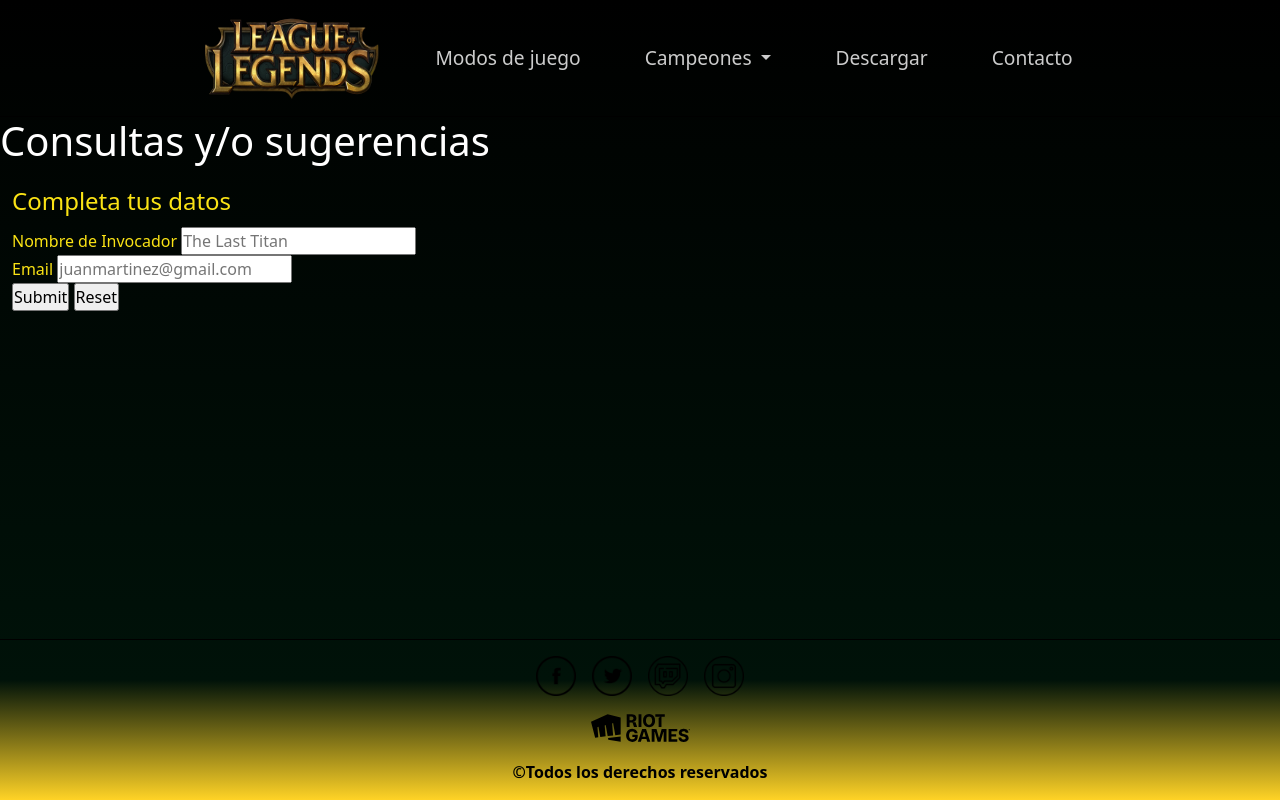
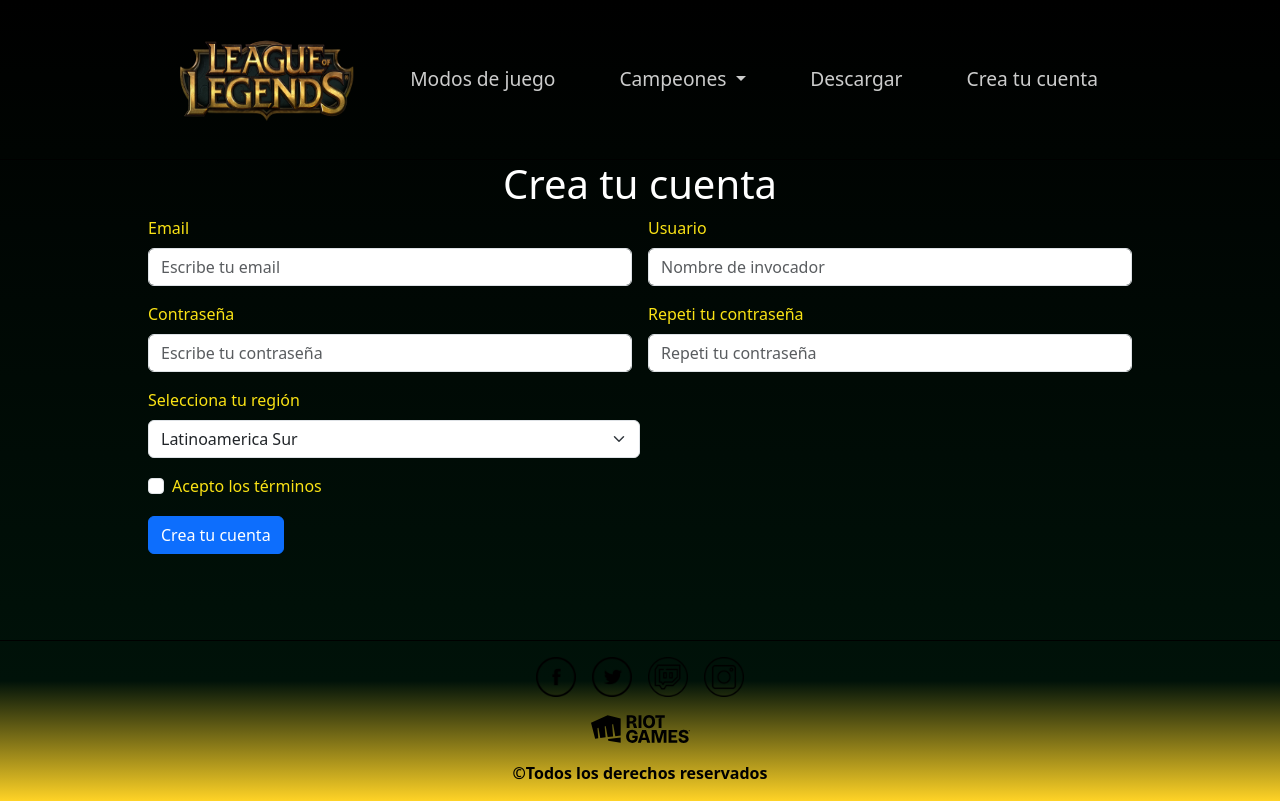
Before and after one commit to germansilva2809/Entrega-ProyectoFinal-GermanSilva, a plain HTML site: page pages/creatucuenta.html in a window 1280 px wide. Drawn offline with nearby package versions, Linux system fonts and the light colour scheme.

Commit message:
proyecto final

```diff
--- a/css/main.css
+++ b/css/main.css
@@ -16,7 +16,8 @@
 header {
   width: 100%;
   color: white;
-  border-bottom: 1px solid black; }
+  border-bottom: 1px solid black;
+  min-height: 20vh; }
   header nav {
     max-width: 1000px; }
     header nav div div .navbar-nav .nav-link.show {
@@ -51,6 +52,9 @@
     align-items: center; }
     header nav div div ul {
       gap: 3rem; } }
+
+main {
+  min-height: 60vh; }
 
 .main-index {
   width: 100%;
@@ -204,30 +208,44 @@
   right: 20px;
   width: 40px; }
 
+.container {
+  display: flex;
+  flex-direction: row;
+  justify-content: center;
+  align-items: flex-start; }
+
 form {
   color: #fae315;
-  margin: 2px;
-  padding: 10px; }
+  margin: 0;
+  padding: 0px;
+  max-width: 1000px; }
 
-body {
-  background-color: linear-gradient(0deg, rgba(255, 205, 8, 0.878589) 0%, #001209 15%, black 100%);
-  display: flex;
-  flex-direction: column;
-  min-height: 100vh; }
+h1, .main-index-container div strong h2 {
+  text-align: center; }
 
-footer {
-  margin-top: auto; }
+@media (min-width: 576px) {
+  form .col-12 {
+    width: 50%; }
+  form .col-9 {
+    width: 100%; }
+    form .col-9 select {
+      width: 50%; }
+  form .tyc {
+    width: 100%; }
+    form .tyc .form-check {
+      width: 100%; } }
 
 footer {
   display: flex;
   flex-direction: column;
-  justify-content: flex-start;
+  justify-content: flex-end;
   align-items: center;
   padding: 1rem 0;
   gap: 1rem;
   border-top: 1px solid black;
   color: black;
-  font-weight: bold; }
+  font-weight: bold;
+  min-height: 20vh; }
   footer .redes-sociales {
     display: flex;
     gap: 1rem; }
--- a/pages/contacto.html
+++ b/pages/creatucuenta.html
@@ -12,7 +12,7 @@
     <meta name="keywords" content="Consulta en los foros, sugerencias">
     <meta name="description" content="Formulario de contacto">
 
-    <title> Contacto </title>
+    <title> Crea tu cuenta </title>
 </head>
 <body>
 
@@ -44,7 +44,7 @@
               <a class="nav-link" href="https://signup.leagueoflegends.com/es-es/signup/redownload?page_referrer=index" target="_blank"> Descargar </a>
             </li>
             <li class="nav-item">
-              <a class="nav-link" href="./contacto.html"> Contacto </a>
+              <a class="nav-link" href="./creatucuenta.html"> Crea tu cuenta </a>
             </li>
           </ul>
         </div>
@@ -53,27 +53,59 @@
   </header>
 
   <main>
-    <h1>Consultas y/o sugerencias</h1>
+    <h1> Crea tu cuenta </h1>
 <!-- formulario de contacto -->
-<form>
-    <fieldset>
-       <legend> Completa tus datos </legend>
-       <div>
-           <label for=""> Nombre de Invocador </label>
-           <input type="text" placeholder="The Last Titan">
-       </div>
-       <div>
-           <label for="">
-               Email
-           </label>
-           <input type="email" placeholder="juanmartinez@gmail.com">
-       </div>
-       <div>
-           <input type="submit">
-           <input type="reset">
-       </div>
-    </fieldset>
-</form>
+        <div class="container">
+            <form class="row g-3">
+
+              <div class="col-12">
+                <label for="emailInput" class="form-label">Email</label>
+                <input type="email" class="form-control" id="emailInput" placeholder="Escribe tu email">
+              </div>
+              <div class="col-12">
+                <label for="inputUsuario" class="form-label">Usuario</label>
+                <input type="text" class="form-control" id="inputUsuario" placeholder="Nombre de invocador">
+              </div>
+
+              <div class="col-12">
+                <label for="inputPass" class="form-label">Contraseña</label>
+                <input type="password" class="form-control" id="inputPass" placeholder="Escribe tu contraseña">
+              </div>
+
+              <div class="col-12">
+                <label for="inputPass" class="form-label">Repeti tu contraseña</label>
+                <input type="password" class="form-control" id="inputPass" placeholder="Repeti tu contraseña">
+              </div>
+              <div class="col-9" >
+                    <label for="inputRegion" class="form-label">Selecciona tu región</label>
+                    <select class="form-select" aria-label="Default select example">
+                    <option value=""> Latinoamerica Sur </option>
+                    <option value=""> Latinoamerica Norte </option>
+                    <option value=""> Asia </option>
+                    <option value=""> Europa Este </option>
+                    <option value=""> Europa Oeste </option>
+                    <option value=""> Korea </option>
+                  </select>
+              </div>
+
+              <div class="col-12 tyc">
+                <div class="form-check">
+                  <label for="checkTerms" class=" form-check-label"> Acepto los términos </label>
+                  <input type="checkbox" id="checkTerms" class="form-check-input">
+                </div>
+              </div>
+
+              <div class="col-12">
+                <button type="submit" class="btn btn-primary">
+                  Crea tu cuenta
+                </button>
+              </div>
+
+
+           </form>
+
+        </div>
+
 </main>
 
 
--- a/scss/layout/_footer.scss
+++ b/scss/layout/_footer.scss
@@ -1,11 +1,12 @@
 
 footer {
-    @include flex(column, flex-start, center);
+    @include flex(column, flex-end, center);
     padding: 1rem 0;
     gap: 1rem;
     border-top: 1px solid black;
     color: black;
     font-weight: bold;
+    min-height: 20vh;
     .redes-sociales {
         display: flex;
         gap: 1rem;
--- a/scss/layout/_header.scss
+++ b/scss/layout/_header.scss
@@ -2,6 +2,7 @@
     width: 100%;
     color: white;
     border-bottom: 1px solid black;
+    min-height: 20vh;
     nav {
         max-width: 1000px;
         div div {
--- a/scss/layout/_main.scss
+++ b/scss/layout/_main.scss
@@ -1,5 +1,8 @@
+main{
+    min-height: 60vh;
+}
+
 @import "./pages/index";
 @import "./pages/modos";
 @import "./pages/campeones";
-@import "./pages/descargas";
-@import "./pages/contacto";
+@import "./pages/creatucuenta";
--- a/scss/layout/pages/_contacto.scss
+++ /dev/null
@@ -1,17 +0,0 @@
-
-
-form{
-    color:rgb(250, 227, 21) ;
-    margin: 2px;
-    padding: 10px;
-}
-body{
-    background-color: linear-gradient(0deg, rgba(255,205,8,0.8785889355742297) 0%, rgba(0,18,9,1) 15%, rgba(0,0,0,1) 100%);
-    display: flex;
-    flex-direction: column;
-    min-height: 100vh;
-}
-
-footer{
-    margin-top: auto;
-}
--- /dev/null
+++ b/scss/layout/pages/_creatucuenta.scss
@@ -0,0 +1,39 @@
+
+.container{
+    @include flex(row, center, flex-start);
+
+}
+
+form{
+    color:rgb(250, 227, 21) ;
+    margin: 0;
+    padding: 0px;
+    max-width: 1000px;
+}
+
+h1{
+    text-align: center;
+
+}
+
+@media (min-width:576px){
+    form{
+        .col-12{
+            width: 50%;
+
+        }
+        .col-9{
+            width: 100%;
+            select{
+                width: 50%;
+            }
+
+        }
+        .tyc{
+            width: 100%;
+            .form-check{
+                width: 100%;
+            }
+        }
+    }
+}
--- a/scss/layout/pages/_index.scss
+++ b/scss/layout/pages/_index.scss
@@ -16,9 +16,12 @@
         strong {
             font-weight: bold;
             font-size: 2rem;
-            h1, h2 {
+            h1{
                 font-weight: bold;
                 font-size: 2rem;
+            }
+            h2{
+            @extend h1;
             }
         }
     }
```
Also changed, not shown: index.html (+1 -1 lines), pages/descargar.html (+1 -1 lines), pages/jungleros.html (+1 -1 lines), pages/mid.html (+1 -1 lines), pages/modos.html (+1 -1 lines), pages/soportes.html (+1 -1 lines), pages/tiradores.html (+1 -1 lines), pages/top.html (+1 -1 lines), scss/layout/pages/_descargas.scss (deleted), 1 other file.
